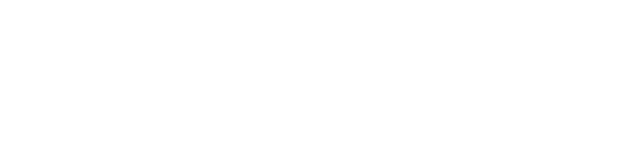
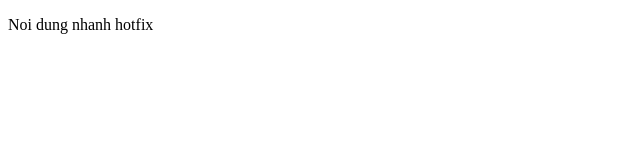
Before and after one commit to huynhvantruong/th-git-bt1, a plain HTML site: page index.html in a window 1280 px wide. Shown: the whole page, without its empty margins (0-640 px from the left). Drawn offline with Linux system fonts and the light colour scheme.

Commit message:
Thay doi noi dung index.html nhanh hotfix

```diff
--- a/index.html
+++ b/index.html
@@ -7,6 +7,6 @@
     <title>Document</title>
 </head>
 <body>
-
+    <p> Noi dung nhanh hotfix </p>
 </body>
 </html>
```
